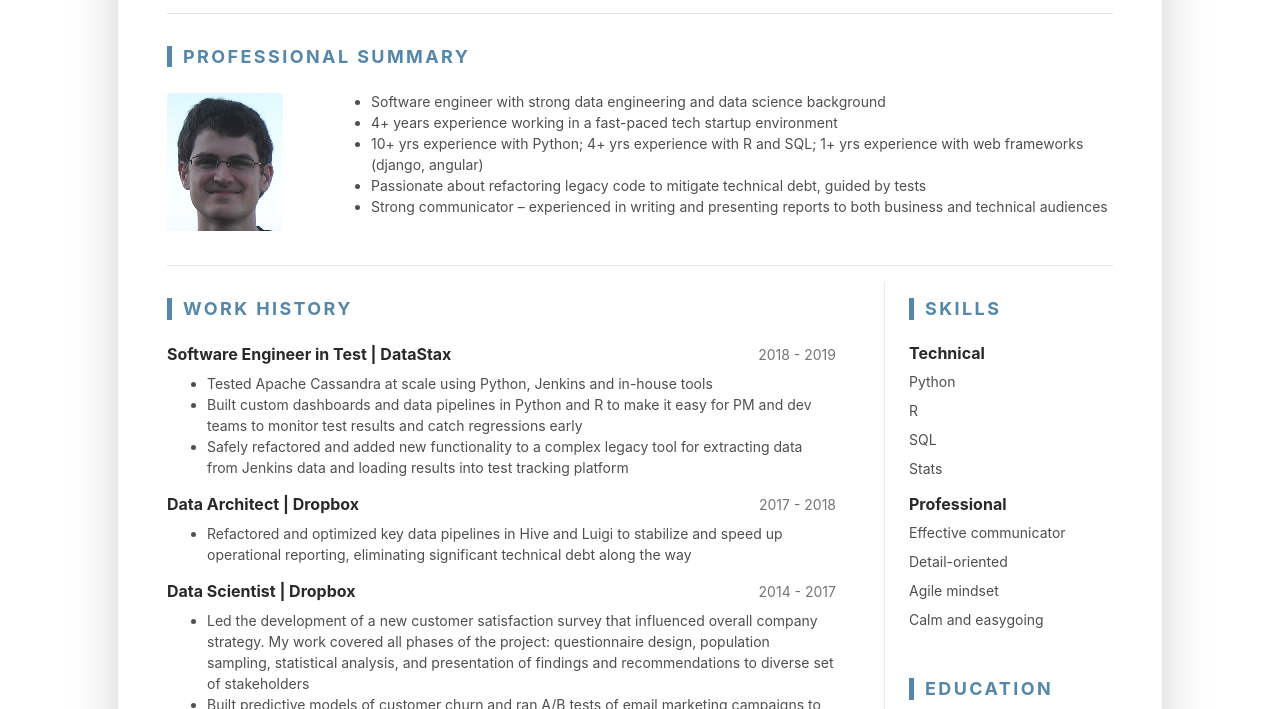
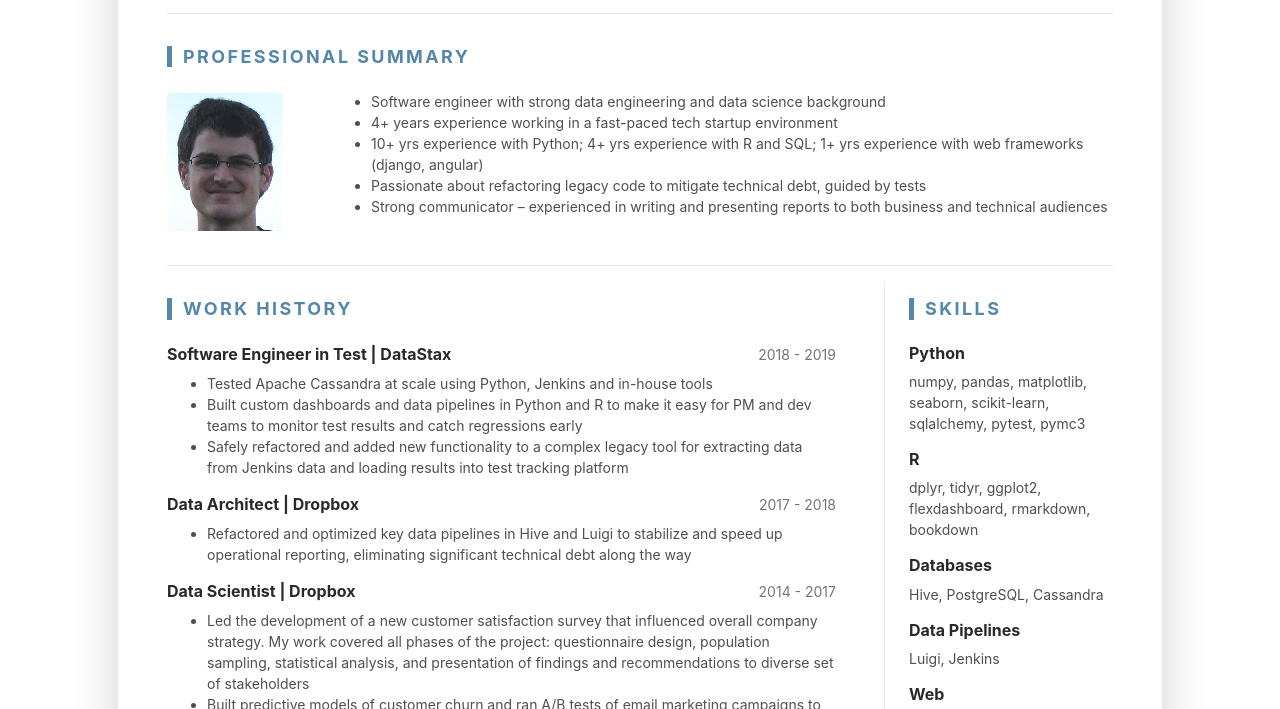
Before and after one commit to grollins/geoff-site, a plain HTML site: page index.html in a window 1280 px wide. Shown: the part 183-892 px from the top of the page. Drawn offline with Linux system fonts and the light colour scheme.

Commit message:
Filled in skills section

```diff
--- a/index.html
+++ b/index.html
@@ -144,21 +144,39 @@
 							<section class="skills-section py-3">
 								<h3 class="text-uppercase resume-section-heading mb-4">Skills</h3>
 									<div class="item">
-										<h4 class="item-title">Technical</h4>
+										<h4 class="item-title">Python</h4>
 										<ul class="list-unstyled resume-skills-list">
-											<li class="mb-2">Python</li>
-											<li class="mb-2">R<li>
-											<li class="mb-2">SQL</li>
-											<li class="mb-2">Stats</li>
+											<li class="mb-2">numpy, pandas, matplotlib, seaborn, scikit-learn, sqlalchemy, pytest, pymc3</li>
+										</ul>
+									</div><!--//item-->
+									<div class="item">
+										<h4 class="item-title">R</h4>
+										<ul class="list-unstyled resume-skills-list">
+											<li class="mb-2">dplyr, tidyr, ggplot2, flexdashboard, rmarkdown, bookdown</li>
+										</ul>
+									</div><!--//item-->
+									<div class="item">
+										<h4 class="item-title">Databases</h4>
+										<ul class="list-unstyled resume-skills-list">
+											<li class="mb-2">Hive, PostgreSQL, Cassandra</li>
+										</ul>
+									</div><!--//item-->
+									<div class="item">
+										<h4 class="item-title">Data Pipelines</h4>
+										<ul class="list-unstyled resume-skills-list">
+											<li class="mb-2">Luigi, Jenkins<li>
+										</ul>
+									</div><!--//item-->
+									<div class="item">
+										<h4 class="item-title">Web</h4>
+										<ul class="list-unstyled resume-skills-list">
+											<li class="mb-2">django, django-rest-framework, AngularJS, HTML, CSS</li>
 										</ul>
 									</div><!--//item-->
 									<div class="item">
 										<h4 class="item-title">Professional</h4>
 										<ul class="list-unstyled resume-skills-list">
-											<li class="mb-2">Effective communicator</li>
-											<li class="mb-2">Detail-oriented<li>
-											<li class="mb-2">Agile mindset</li>
-											<li class="mb-2">Calm and easygoing</li>
+											<li class="mb-2">Effective communicator; detail-oriented but with an agile/iterative mindset; calm and easygoing</li>
 											</ul>
 										</div><!--//item-->
 									</section><!--//skills-section-->
```
